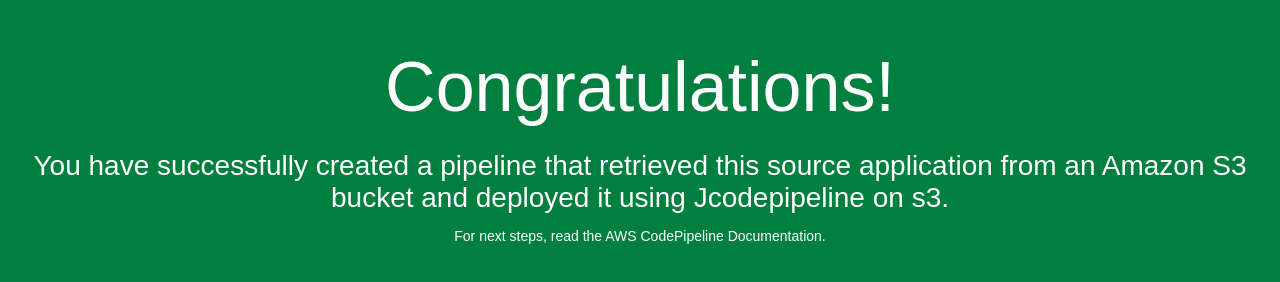
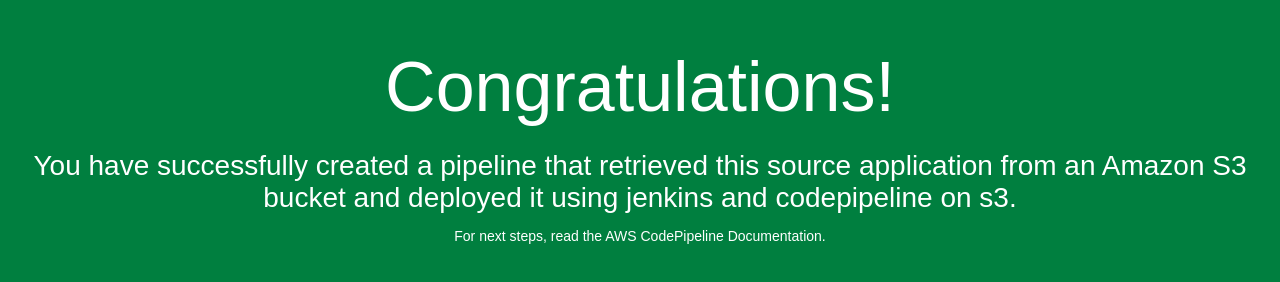
Before and after one commit to destleon/kiapp, a plain HTML site: page index.html in a window 1280 px wide. Drawn offline with Linux system fonts and the light colour scheme.

Commit message:
we just made changes to our code

```diff
--- a/index.html
+++ b/index.html
@@ -28,7 +28,7 @@
   <div align="center">
     <h1>Congratulations!</h1>
     <h2>You have successfully created a pipeline that retrieved this source application from an Amazon S3 bucket and deployed it
-	using Jcodepipeline on s3.</h2>
+	using  jenkins and codepipeline on s3.</h2>
     <p>For next steps, read the AWS CodePipeline Documentation.</p>
   </div>
 </body>
```
